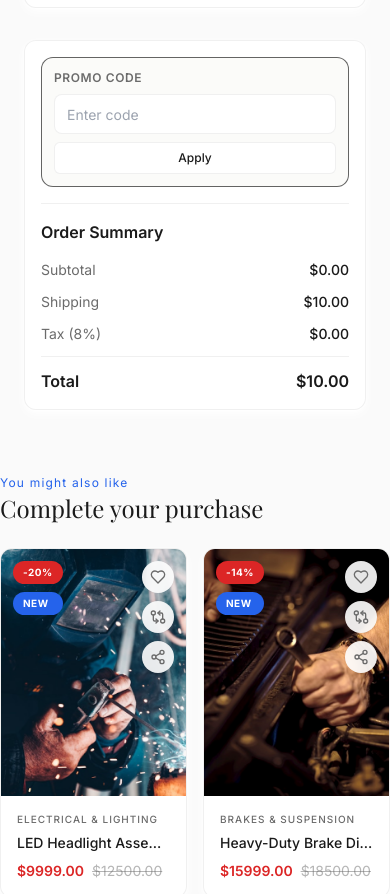
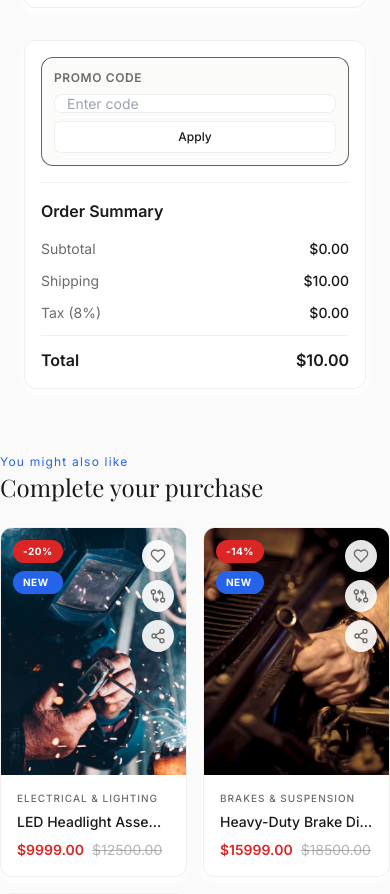
Before and after one commit to adarsh22-dev/Ecommerce_Website, a Next.js app: page /checkout in a window 390 px wide. Shown: the part 1416-2310 px from the top of the page. Built offline with nearby package versions, Linux system fonts and the light colour scheme; a web font is replaced by a local one.

Commit message:
fix: promo code vertical stack with exact button styling

```diff
--- a/src/app/(storefront)/checkout/page.tsx
+++ b/src/app/(storefront)/checkout/page.tsx
@@ -515,17 +515,20 @@ export default function CheckoutPage() {
                 <label className="text-xs font-semibold text-foreground-secondary uppercase tracking-wider mb-2 block">
                   Promo Code
                 </label>
-                <div className="flex flex-col sm:flex-row gap-2">
+                <div className="flex gap-2" style={{ flexDirection: "column" }}>
                   <input
                     type="text"
                     value={couponCode}
                     onChange={(e) => setCouponCode(e.target.value.toUpperCase())}
                     placeholder="Enter code"
-                    className="w-full h-10 px-3 border border-border rounded-lg text-sm bg-white focus:outline-none focus:border-primary focus:ring-2 focus:ring-primary/20"
+                    className="flex-1 h-10 px-3 border border-border rounded-lg text-sm bg-white focus:outline-none focus:border-primary focus:ring-2 focus:ring-primary/20"
                   />
-                  <Button variant="secondary" size="sm" onClick={handleApplyCoupon} className="w-full sm:w-auto sm:shrink-0">
+                  <button
+                    onClick={handleApplyCoupon}
+                    className="relative inline-flex items-center justify-center font-medium transition-all duration-200 focus-visible:outline-none focus-visible:ring-2 focus-visible:ring-primary/40 focus-visible:ring-offset-2 disabled:pointer-events-none disabled:opacity-50 border border-border bg-white text-foreground hover:bg-muted h-8 px-3 text-xs rounded-md gap-1.5 shrink-0"
+                  >
                     Apply
-                  </Button>
+                  </button>
                 </div>
                 {couponMessage && (
                   <p className={`text-xs mt-2 ${couponDiscount > 0 ? "text-success" : "text-destructive"}`}>
```
